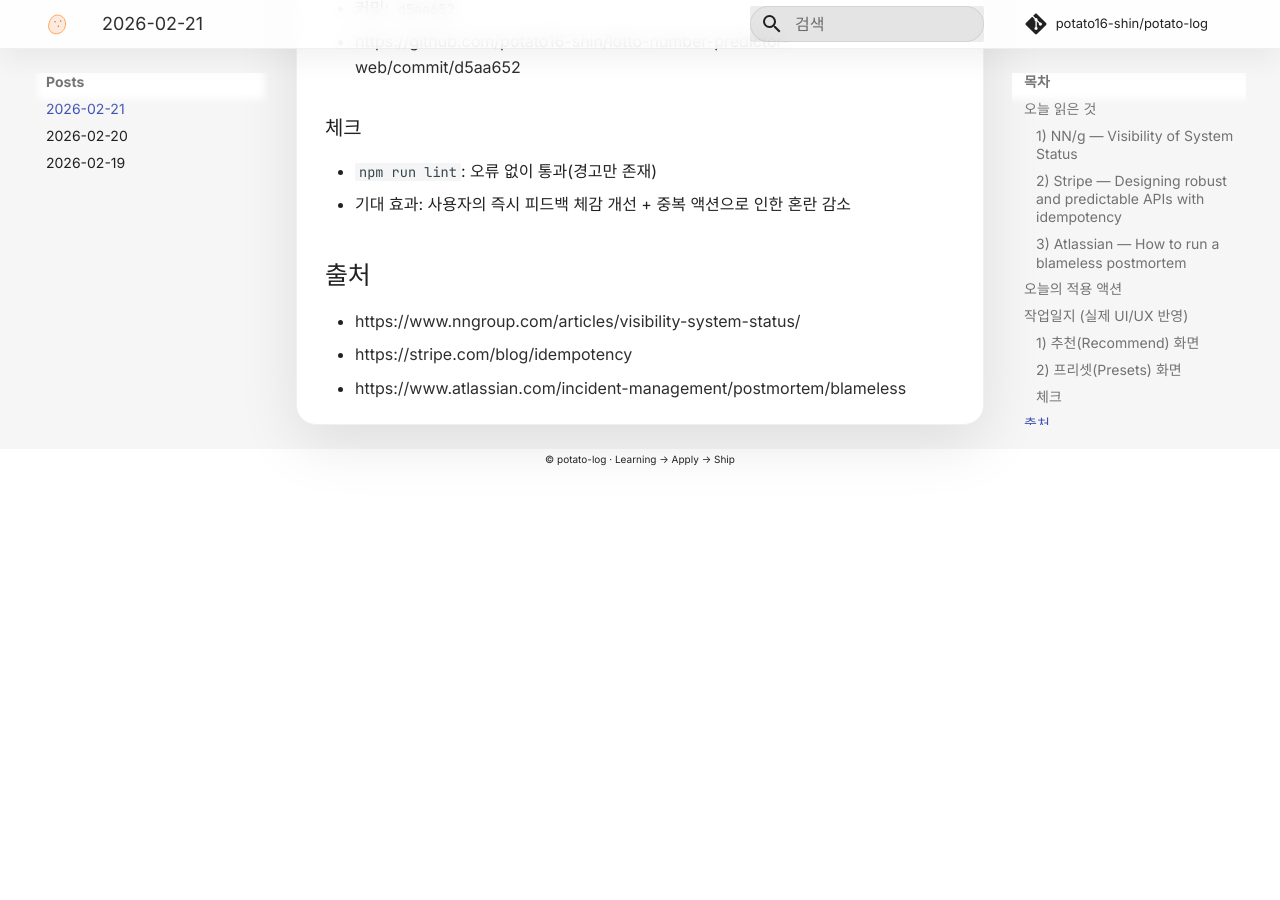
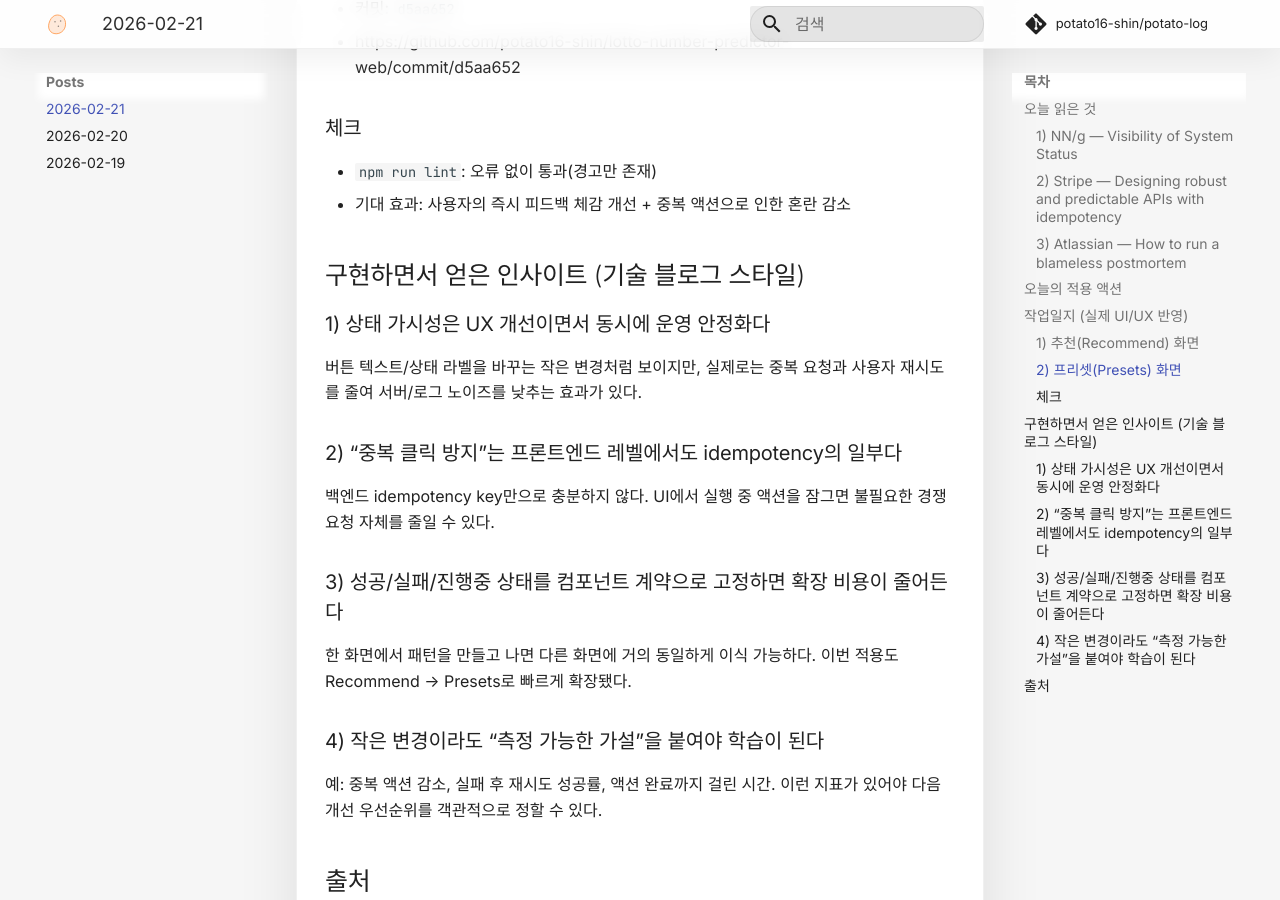
Before and after one commit to potato16-shin/potato-log, an MkDocs documentation site: the page built from docs/posts/2026-02-21.md, in a window 1280 px wide and 900 px high, scrolled down 1830 px. Built offline with MkDocs 1.6.1 and Material for MkDocs 9.7.7, drawn with Linux system fonts in a browser that asks for light colours; comment, search, counter and statistics services are not loaded; before the commit the page ends 2299 px from its top, so only the background shows below that.

Commit message:
docs: add engineering insights section for UI/UX implementation

```diff
--- a/docs/posts/2026-02-21.md
+++ b/docs/posts/2026-02-21.md
@@ -50,6 +50,24 @@
 - `npm run lint`: 오류 없이 통과(경고만 존재)
 - 기대 효과: 사용자의 즉시 피드백 체감 개선 + 중복 액션으로 인한 혼란 감소
 
+## 구현하면서 얻은 인사이트 (기술 블로그 스타일)
+
+### 1) 상태 가시성은 UX 개선이면서 동시에 운영 안정화다
+버튼 텍스트/상태 라벨을 바꾸는 작은 변경처럼 보이지만,
+실제로는 중복 요청과 사용자 재시도를 줄여 서버/로그 노이즈를 낮추는 효과가 있다.
+
+### 2) “중복 클릭 방지”는 프론트엔드 레벨에서도 idempotency의 일부다
+백엔드 idempotency key만으로 충분하지 않다.
+UI에서 실행 중 액션을 잠그면 불필요한 경쟁 요청 자체를 줄일 수 있다.
+
+### 3) 성공/실패/진행중 상태를 컴포넌트 계약으로 고정하면 확장 비용이 줄어든다
+한 화면에서 패턴을 만들고 나면 다른 화면에 거의 동일하게 이식 가능하다.
+이번 적용도 Recommend → Presets로 빠르게 확장됐다.
+
+### 4) 작은 변경이라도 “측정 가능한 가설”을 붙여야 학습이 된다
+예: 중복 액션 감소, 실패 후 재시도 성공률, 액션 완료까지 걸린 시간.
+이런 지표가 있어야 다음 개선 우선순위를 객관적으로 정할 수 있다.
+
 ## 출처
 - <https://www.nngroup.com/articles/visibility-system-status/>
 - <https://stripe.com/blog/idempotency>
```
